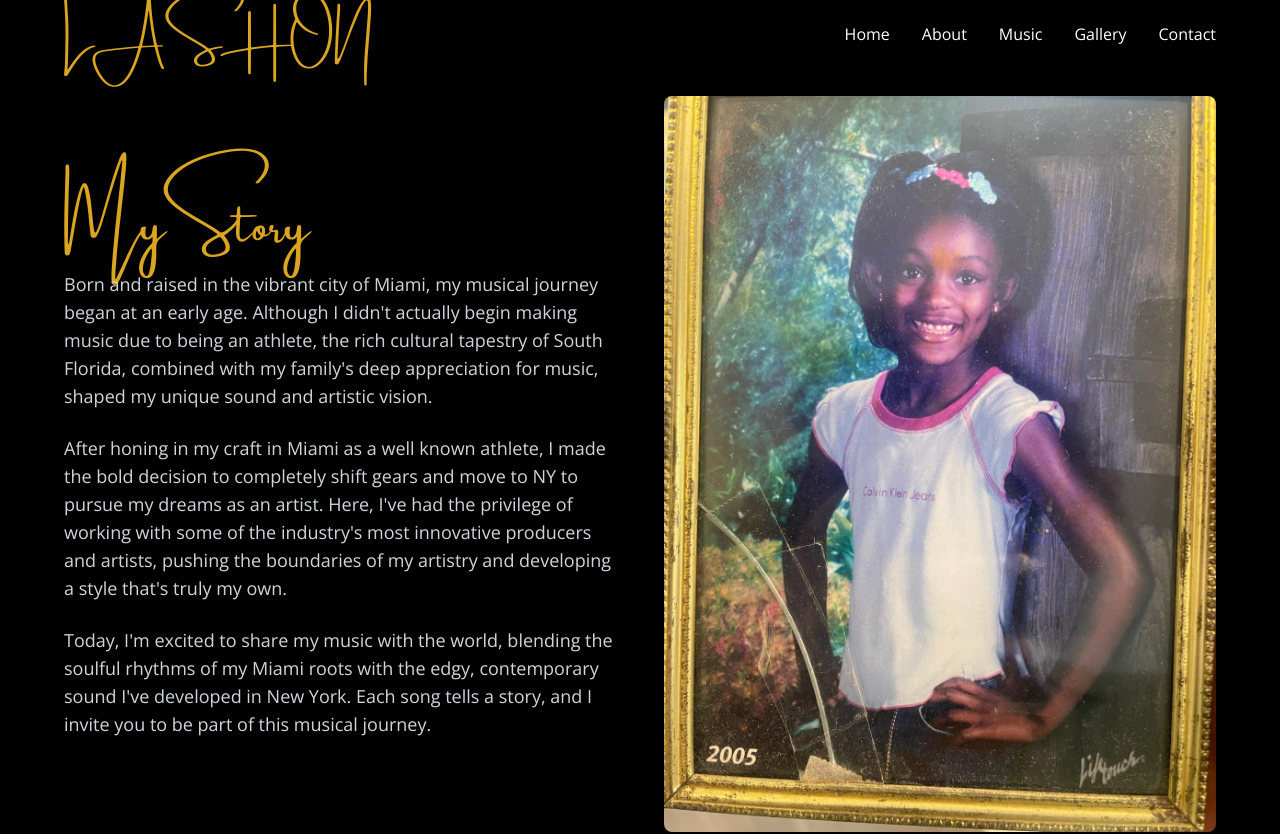
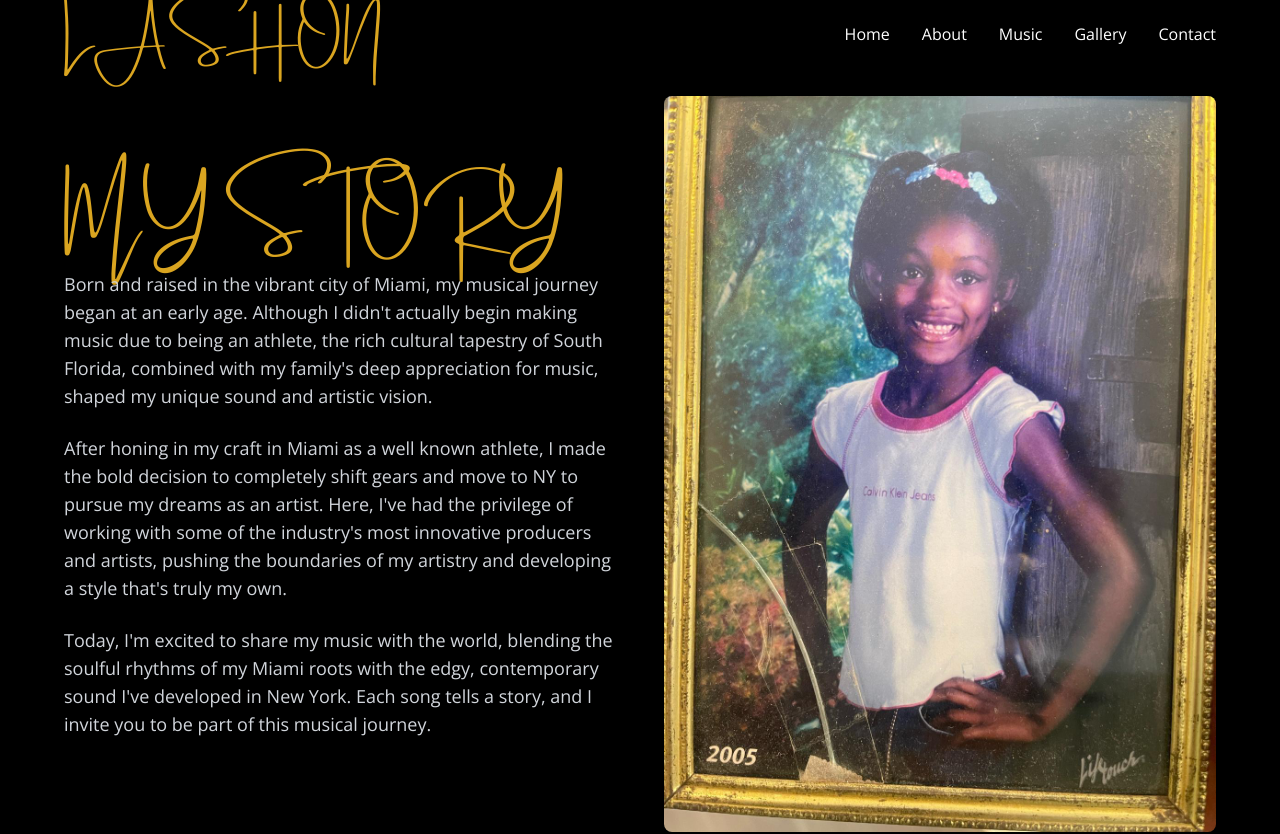
Before and after one commit to krzemienski/lashon-next, a Next.js app: page /lashon-next/about in a window 1280 px wide. Shown: the top 834 px of the page. Built offline with nearby package versions, Linux system fonts and the light colour scheme.

Commit message:
WIP: font

```diff
--- a/next.config.js
+++ b/next.config.js
@@ -6,7 +6,7 @@ const nextConfig = {
   },
   trailingSlash: true,
   basePath: '/lashon-next',
-  assetPrefix: '/lashon-next/',
+  assetPrefix: '/lashon-next',
 }
 
 module.exports = nextConfig
--- a/src/components/home/Intro.tsx
+++ b/src/components/home/Intro.tsx
@@ -54,15 +54,15 @@ export default function Intro() {
         animate={isInView ? { opacity: 1, y: 0 } : { opacity: 0, y: 20 }}
         transition={{ duration: 0.8 }}
       >
-        <h1 className="text-[12rem] sm:text-[16rem] font-normal text-white mb-6 font-amsterdam leading-none">
+        <h1 className="text-[5rem] xs:text-[6rem] sm:text-[8rem] md:text-[10rem] lg:text-[12rem] xl:text-[16rem] font-amsterdam text-white mb-6 leading-[0.8] tracking-normal">
           LASHON
         </h1>
-        <p className="text-xl sm:text-2xl text-gray-200 mb-8">
+        <p className="text-lg xs:text-xl sm:text-2xl text-gray-200 mb-8">
           Miami-Born • New York-Trained • Ready to Rise
         </p>
         <a
           href="#latest-release"
-          className="btn-primary"
+          className="btn-primary text-base sm:text-lg"
         >
           Explore My Music
         </a>
--- a/src/styles/fonts.css
+++ b/src/styles/fonts.css
@@ -1,11 +1,18 @@
 @font-face {
   font-family: 'Amsterdam';
-  src: url('/lashon-next/Amsterdam.ttf') format('truetype');
+  src: url('/Amsterdam.ttf') format('truetype');
   font-weight: normal;
   font-style: normal;
   font-display: swap;
 }
 
 .font-amsterdam {
-  font-family: 'Amsterdam', serif;
+  font-family: 'Amsterdam', cursive;
+  font-weight: normal;
+  font-style: normal;
+  -webkit-font-smoothing: antialiased;
+  -moz-osx-font-smoothing: grayscale;
+  text-rendering: optimizeLegibility;
+  letter-spacing: 0.05em;
+  text-transform: uppercase;
 }
--- a/tailwind.config.js
+++ b/tailwind.config.js
@@ -6,6 +6,14 @@ module.exports = {
     './src/app/**/*.{js,ts,jsx,tsx,mdx}',
   ],
   theme: {
+    screens: {
+      'xs': '375px',
+      'sm': '640px',
+      'md': '768px',
+      'lg': '1024px',
+      'xl': '1280px',
+      '2xl': '1536px',
+    },
     extend: {
       backgroundImage: {
         "album-cover": "url('/panic-panini-album.jpg')",
@@ -20,7 +28,7 @@ module.exports = {
         rockSalt: ["Rock Salt", "sans-serif"],
         montserrat: ['var(--font-montserrat)'],
         'open-sans': ['var(--font-open-sans)'],
-        amsterdam: ['Amsterdam Three', 'serif'],
+        amsterdam: ['Amsterdam', 'serif'],
       },
       colors: {
         emerald: {
@@ -49,23 +57,7 @@ module.exports = {
           light: '#FFD700',
           dark: '#B8860B',
         },
-        'burnt-orange': {
-          DEFAULT: '#CC5500',
-          light: '#FF6600',
-          dark: '#A04000',
-        },
-        yellow: {
-          50: '#FFFFF0',
-          100: '#FEFCBF',
-          200: '#FAF089',
-          300: '#F6E05E',
-          400: '#F6E05E',
-          500: '#ECC94B',
-          600: '#D69E2E',
-          700: '#B7791F',
-          800: '#975A16',
-          900: '#744210',
-        },
+        'burnt-orange': '#CC5500',
       },
       boxShadow: {
         "centered-shadow": "0px 0px 19px 4px rgba(0,0,0,0.1)",
```
